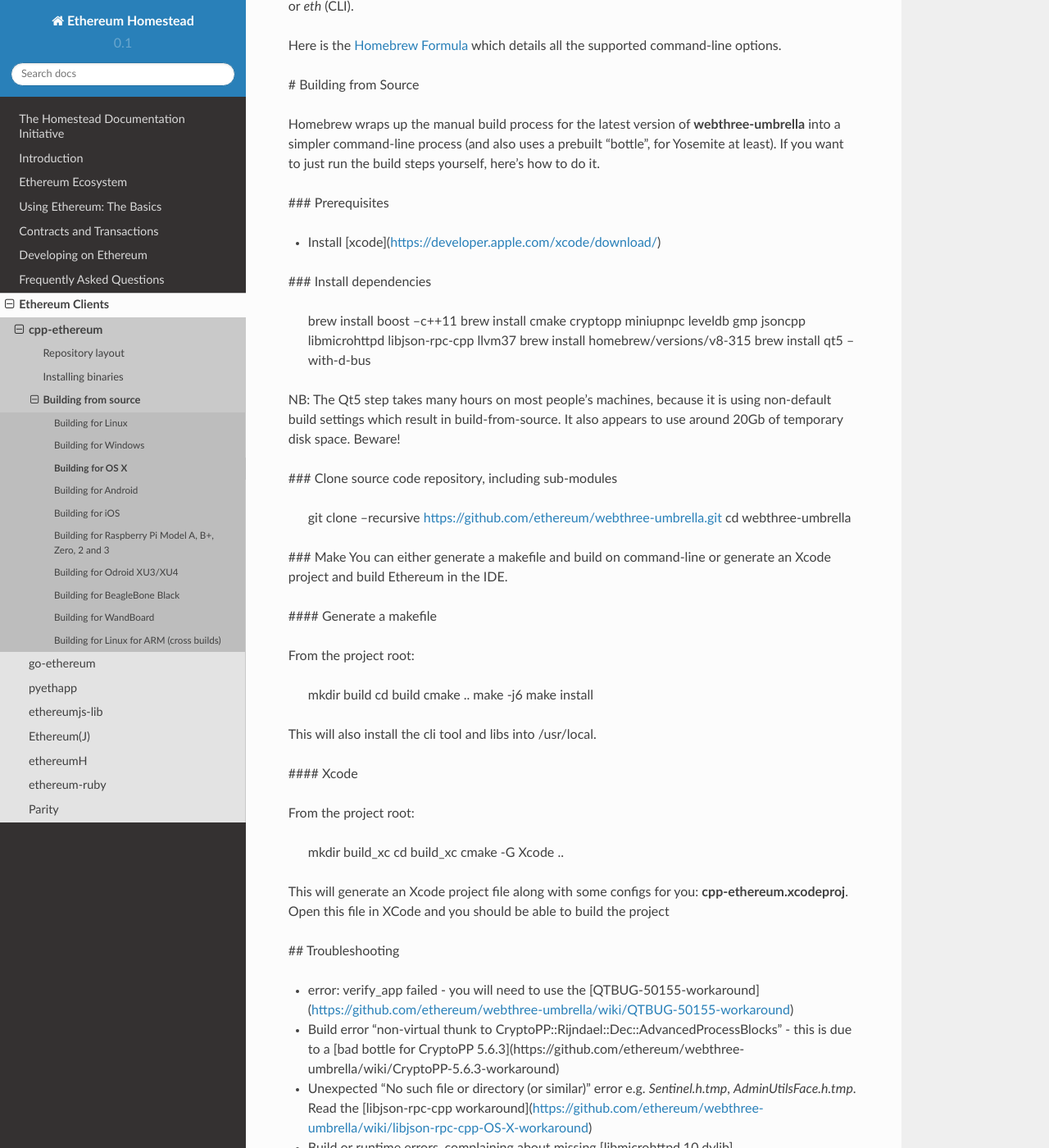
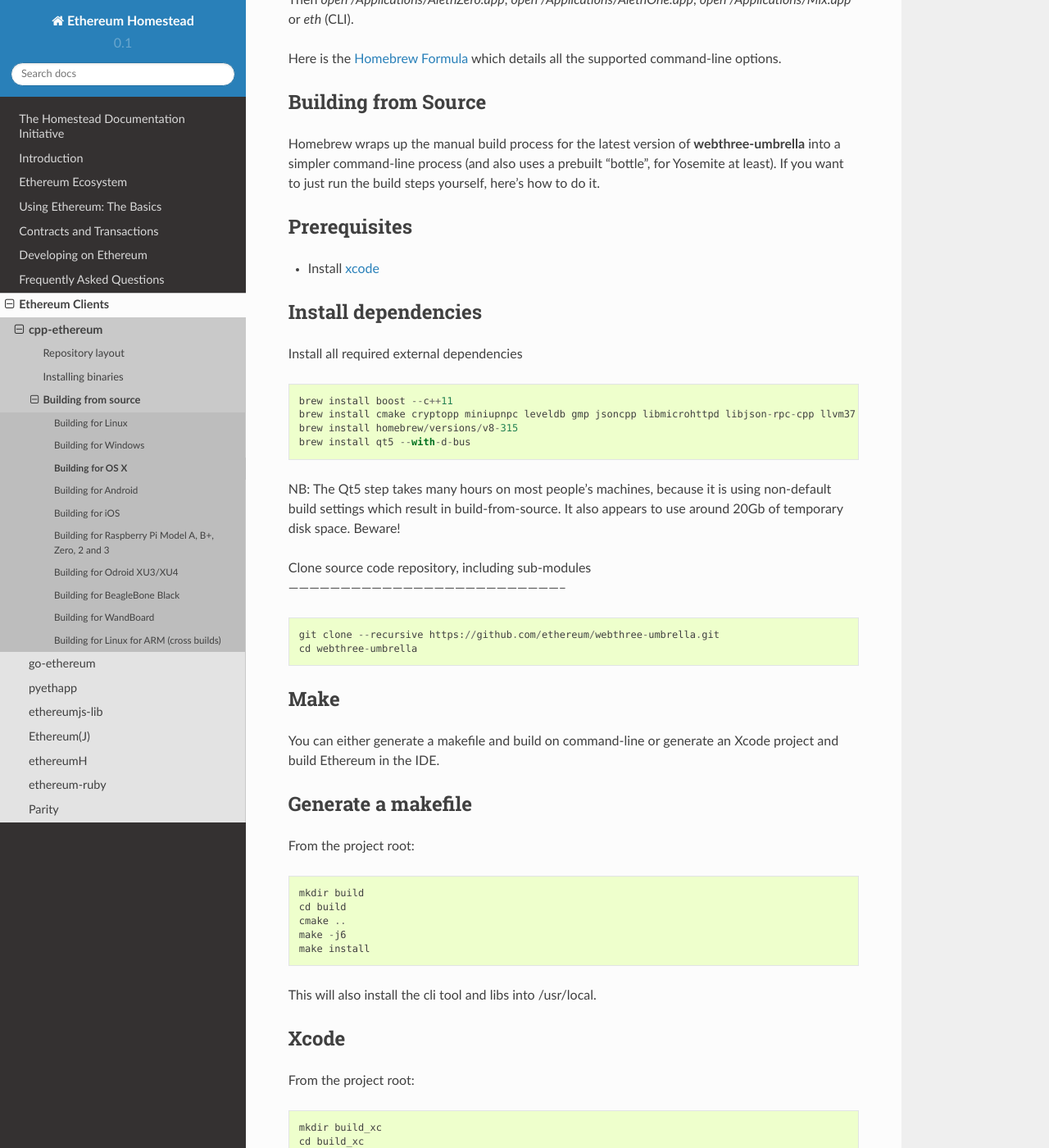
Before and after one commit to ethereum/homestead-guide, a Sphinx documentation site: the page built from source/ethereum-clients/cpp-ethereum/building-from-source/osx.rst, in a window 1280 px wide and 1400 px high, scrolled down 1447 px. Shown: the whole window at 82% size. Built offline with Sphinx 7.4.7 and the Read the Docs theme 2.0.0, drawn with Linux system fonts in a browser that asks for light colours; some of the changed text lies outside the part shown.

Commit message:
Cleaned up the OS X build from source instructions.

```diff
--- a/source/ethereum-clients/cpp-ethereum/building-from-source/osx.rst
+++ b/source/ethereum-clients/cpp-ethereum/building-from-source/osx.rst
@@ -1,6 +1,6 @@
 
 Building for OS X
---------------------------------------------------------------------------------
+================================================================================
 
 It is impossible for us to avoid OS X build breaks because `Homebrew is a "rolling
 release" package manager
@@ -35,7 +35,8 @@
 just so that you can build cpp-ethereum, but for your own peace of mind.
 
 
-**Before doing anything else**
+Before doing anything else
+--------------------------------------------------------------------------------
 
 All OS X builds require you to `install the Homebrew <http://brew.sh>`_
 package manager.
@@ -53,7 +54,8 @@
 Install `XQuartz <http://xquartz.macosforge.org/landing/>`_ X11 Window
 system if you want to build the GUI apps.
 
-** Installing with Homebrew **
+Installing with Homebrew
+--------------------------------------------------------------------------------
 
 To install the Ethereum C++ components, execute these commands: ::
 
@@ -75,15 +77,20 @@
 <https://github.com/ethereum/homebrew-ethereum/blob/master/cpp-ethereum.rb>`_
 which details all the supported command-line options.
 
-# Building from Source
+Building from Source
+--------------------------------------------------------------------------------
 
 Homebrew wraps up the manual build process for the latest version of **webthree-umbrella** into a simpler command-line process (and also uses a prebuilt "bottle", for Yosemite at least).   If you want to just run the build steps yourself, here's how to do it.
 
-### Prerequisites
+Prerequisites
+--------------------------------------------------------------------------------
 
-* Install [xcode](https://developer.apple.com/xcode/download/)
+* Install `xcode <https://developer.apple.com/xcode/download/>`_
 
-### Install dependencies
+Install dependencies
+--------------------------------------------------------------------------------
+
+Install all required external dependencies ::
 
     brew install boost --c++11
     brew install cmake cryptopp miniupnpc leveldb gmp jsoncpp libmicrohttpd libjson-rpc-cpp llvm37
@@ -92,17 +99,20 @@
 
 NB:  The Qt5 step takes many hours on most people's machines, because it is using non-default build settings which result in build-from-source.  It also appears to use around 20Gb of temporary disk space.   Beware!
 
-### Clone source code repository, including sub-modules
+Clone source code repository, including sub-modules
+-------------------------------------------------------------------------------- ::
 
     git clone --recursive https://github.com/ethereum/webthree-umbrella.git
     cd webthree-umbrella
 
-### Make
+Make
+--------------------------------------------------------------------------------
 You can either generate a makefile and build on command-line or generate an Xcode project and build Ethereum in the IDE.
 
-#### Generate a makefile
+Generate a makefile
+--------------------------------------------------------------------------------
 
-From the project root:
+From the project root: ::
 
     mkdir build
     cd build
@@ -112,9 +122,10 @@
 
 This will also install the cli tool and libs into /usr/local.
 
-#### Xcode
+Xcode
+--------------------------------------------------------------------------------
 
-From the project root:
+From the project root: ::
 
     mkdir build_xc
     cd build_xc
@@ -122,9 +133,10 @@
 
 This will generate an Xcode project file along with some configs for you: **cpp-ethereum.xcodeproj**. Open this file in XCode and you should be able to build the project
 
-## Troubleshooting
+Troubleshooting
+--------------------------------------------------------------------------------
 
-* error: verify_app failed - you will need to use the [QTBUG-50155-workaround](https://github.com/ethereum/webthree-umbrella/wiki/QTBUG-50155-workaround)
-* Build error "non-virtual thunk to CryptoPP::Rijndael::Dec::AdvancedProcessBlocks" - this is due to a [bad bottle for CryptoPP 5.6.3](https://github.com/ethereum/webthree-umbrella/wiki/CryptoPP-5.6.3-workaround)
-* Unexpected "No such file or directory (or similar)" error e.g. `Sentinel.h.tmp`, `AdminUtilsFace.h.tmp`. Read the [libjson-rpc-cpp workaround](https://github.com/ethereum/webthree-umbrella/wiki/libjson-rpc-cpp-OS-X-workaround)
-* Build or runtime errors, complaining about missing [libmicrohttpd.10.dylib](https://github.com/ethereum/webthree-umbrella/wiki/homebrew-47806-workaround)
+* error: verify_app failed - you will need to use the `QTBUG-50155-workaround <https://github.com/ethereum/webthree-umbrella/wiki/QTBUG-50155-workaround>`_
+* Build error "non-virtual thunk to CryptoPP::Rijndael::Dec::AdvancedProcessBlocks" - this is due to a `bad bottle for CryptoPP 5.6.3 <https://github.com/ethereum/webthree-umbrella/wiki/CryptoPP-5.6.3-workaround>`_
+* Unexpected "No such file or directory (or similar)" error e.g. `Sentinel.h.tmp`, `AdminUtilsFace.h.tmp`. Read the `libjson-rpc-cpp workaround <https://github.com/ethereum/webthree-umbrella/wiki/libjson-rpc-cpp-OS-X-workaround>`_
+* Build or runtime errors, complaining about missing `libmicrohttpd.10.dylib <https://github.com/ethereum/webthree-umbrella/wiki/homebrew-47806-workaround>`_
```
